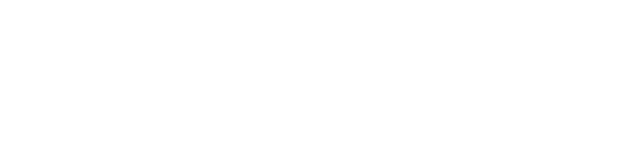
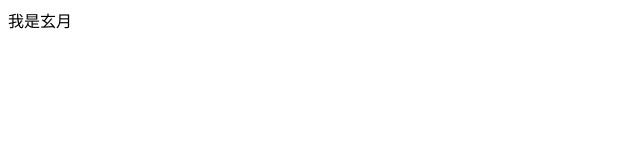
Before and after one commit to chenlichuan-zy/git-demo, a plain HTML site: page index.html in a window 1280 px wide. Shown: the whole page, without its empty margins (0-640 px from the left). Drawn offline with Linux system fonts and the light colour scheme.

Commit message:
第三次修改

```diff
--- a/index.html
+++ b/index.html
@@ -7,6 +7,6 @@
     <title>首页</title>
 </head>
 <body>
-
+    我是玄月
 </body>
 </html>
```
